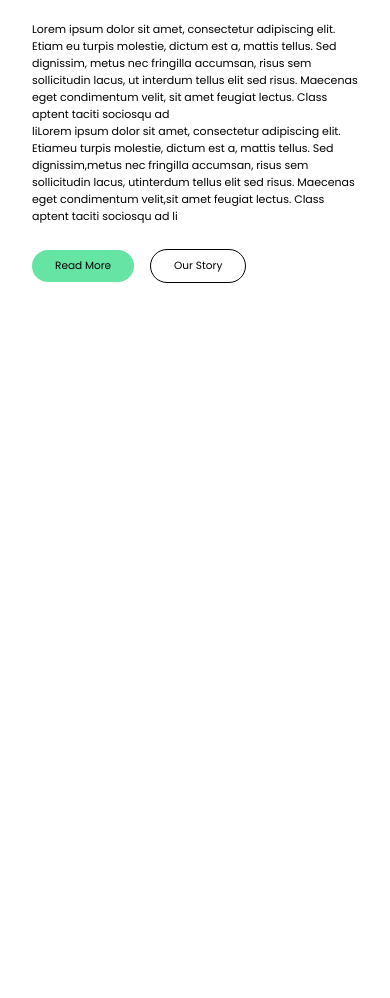
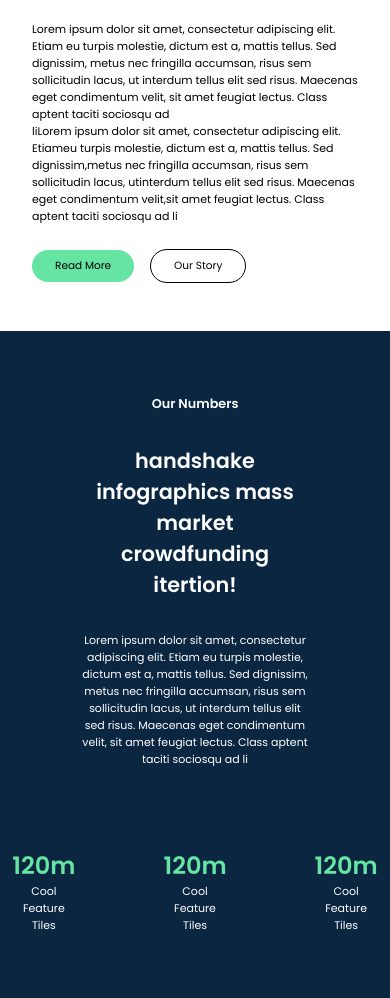
Before and after one commit to Mud2003/BolDo-responsive, a plain HTML site: page index.html in a window 390 px wide. Shown: the part 983-1981 px from the top of the page. Before the commit the page ends 1276 px from the top, so only its background shows below. Drawn offline with Linux system fonts and the light colour scheme.

Commit message:
our-numbers section created

```diff
--- a/index.html
+++ b/index.html
@@ -65,6 +65,26 @@
         </div>
     </section>
 
+    <!-- Our Numbers Section -->
+    <section class="our-numbers">
+        <h3>Our Numbers</h3>
+        <h1>handshake infographics mass market<br>crowdfunding itertion!</h1>
+        <p>Lorem ipsum dolor sit amet, consectetur adipiscing elit. Etiam eu turpis molestie, dictum est a, mattis tellus. Sed dignissim, metus nec fringilla accumsan, risus sem sollicitudin lacus, ut interdum tellus elit sed risus. Maecenas eget condimentum velit, sit amet feugiat lectus. Class aptent taciti sociosqu ad li</p>
+        <div class="items-numbers">
+            <div class="item">
+                <h2>120m</h2>
+                <p>Cool Feature Tiles</p>
+            </div>
+            <div class="item">
+                <h2>120m</h2>
+                <p>Cool Feature Tiles</p>
+            </div>
+            <div class="item">
+                <h2>120m</h2>
+                <p>Cool Feature Tiles</p>
+            </div>
+        </div>
+    </section>
 
     <script src="./app.js"></script>
 </body>
--- a/style.css
+++ b/style.css
@@ -350,7 +350,6 @@ h1{
     flex-direction: column;
     gap: 2rem;
     padding: 0rem 5rem;
-    margin-bottom: 10px;
 }
 .buttons{
     display: flex;
@@ -484,3 +483,102 @@ h1{
         margin-top: 160px;
     }
 }
+
+
+/* Our Numbers Section */
+.our-numbers{
+    margin-top: 3rem;
+    display: flex;
+    flex-direction: column;
+    justify-content: center;
+    align-items: center;
+    gap: 2rem;
+    padding: 4rem 5rem;
+    text-align: center;
+    background-color: #0a2640;
+    color: #fff;
+}
+.items-numbers{
+    display: flex;
+    flex-direction: row;
+    justify-content: space-between;
+    gap: 15rem;
+    margin-top: 3rem;
+}
+.item >h2{
+    color: #65e4a3;
+}
+/* Responsive Our Numbers Section */
+
+@media screen and (max-width: 747px) {
+    .our-numbers >h1{
+        font-size: 1.5rem;
+    }
+    .our-numbers > h3{
+        font-size: 1rem;
+    }
+    .our-numbers > p{
+        font-size: 14px;
+    }
+    .items-numbers{
+        gap: 10rem;
+    }
+    .item > p{
+        font-size: 14px;
+    }
+
+}
+@media screen and (max-width: 545px) {
+    .items-numbers{
+        gap: 8rem;
+    }
+}
+@media screen and (max-width: 509px) {
+    .our-numbers > h3{
+        font-size: 1rem;
+    }
+    .our-numbers > p{
+        font-size: 12px;
+    }
+    .item > p{
+        font-size: 12px;
+    }
+}
+@media screen and (max-width: 478px) {
+    .our-numbers > h3{
+        font-size: 0.8rem;
+    }
+    .our-numbers > h1{
+        font-size: 1.3rem;
+    }
+    .our-numbers > p{
+        font-size: 11px;
+    }
+    .item > p{
+        font-size: 11px;
+    }
+    .items-numbers{
+        gap: 5.5rem;
+    }
+}
+@media screen and (max-width: 377px) {
+    .our-numbers > h3{
+        font-size: 0.8rem;
+    }
+    .items-numbers{
+        margin-top: 2rem;
+        gap: 4.4rem;
+    }
+    .our-numbers > p{
+        font-size: 10px;
+    }
+    .item > p{
+        font-size: 10px;
+    }
+}
+@media screen and (max-width: 339px) {
+    .items-numbers{
+        margin-top: 1.8rem;
+        gap: 3rem;
+    }
+}
```
